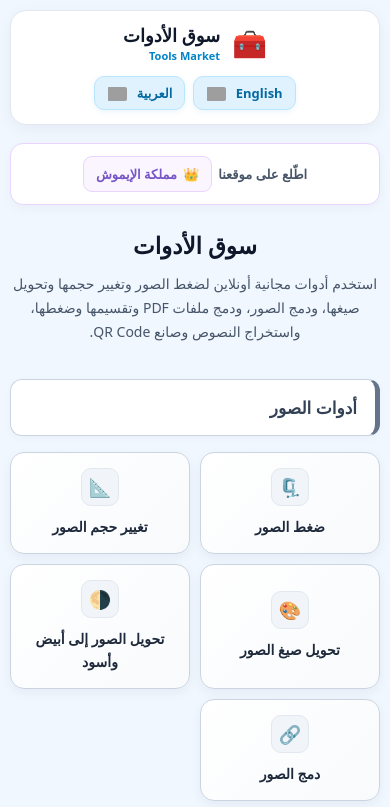
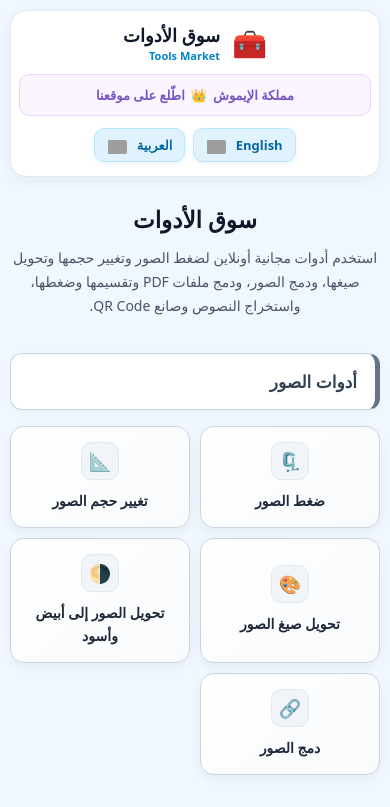
Before and after one commit to medosd6666-png/tools-market, a plain HTML site: page index.html in a window 390 px wide. Shown: the top 807 px of the page. Drawn offline with Linux system fonts and the light colour scheme; grey boxes are pictures that could not be loaded.

Commit message:
Update index.htmlإعادة رابط مملكة الإيموش إلى الهيدر مع إضافة عبارة تعريفية

```diff
--- a/index.html
+++ b/index.html
@@ -39,7 +39,7 @@ body {
 .site-header {
     width: 100%;
     max-width: 1100px;
-    margin: 0 auto 18px;
+    margin: 0 auto 24px;
     display: flex;
     flex-direction: row;
     align-items: center;
@@ -91,38 +91,22 @@ body {
     direction: ltr;
 }
 
-/* رابط مملكة الإيموش أسفل الهيدر */
-.emojiland-promo {
-    display: flex;
-    align-items: center;
-    justify-content: center;
-    flex-wrap: wrap;
-    gap: 8px;
-    margin: 0 auto 22px;
-    padding: 13px 16px;
-    background: #ffffff;
-    border: 1px solid #e9d5ff;
-    border-radius: 13px;
-    box-shadow: 0 3px 12px rgba(15, 23, 42, 0.04);
-    color: #475569;
-    font-size: 14px;
-    font-weight: 600;
-}
-
+/* رابط مملكة الإيموش */
 .emojiland-link {
     display: inline-flex;
     align-items: center;
     justify-content: center;
     gap: 6px;
-    padding: 7px 12px;
+    padding: 10px 14px;
     border: 1px solid #e9d5ff;
-    border-radius: 9px;
+    border-radius: 10px;
     background: #faf5ff;
     color: #7655c5;
     text-decoration: none;
-    font-size: 14px;
+    font-size: 13px;
     font-weight: 700;
     white-space: nowrap;
+    flex-shrink: 1;
     transition: all 0.2s ease;
 }
 
@@ -396,6 +380,13 @@ body {
         justify-content: center;
     }
 
+    .emojiland-link {
+        width: 100%;
+        max-width: 100%;
+        white-space: normal;
+        text-align: center;
+    }
+
     .language {
         width: 100%;
         justify-content: center;
@@ -405,16 +396,6 @@ body {
     .language button {
         margin: 2px;
         padding: 7px 12px;
-        font-size: 13px;
-    }
-
-    .emojiland-promo {
-        padding: 12px 8px;
-        gap: 6px;
-        font-size: 13px;
-    }
-
-    .emojiland-link {
         font-size: 13px;
     }
 
@@ -470,6 +451,16 @@ gtag('config', 'G-NZ00TSPTWC');
         </div>
     </div>
 
+    <a class="emojiland-link"
+       href="https://emojiland.pages.dev/"
+       target="_blank"
+       rel="noopener"
+       aria-label="مملكة الإيموش">
+        <span data-ar="اطّلع على موقعنا" data-en="Visit our website">اطّلع على موقعنا</span>
+        👑
+        <span data-ar="مملكة الإيموش" data-en="Emojiland">مملكة الإيموش</span>
+    </a>
+
     <div class="language">
         <button type="button" id="arabicButton">
             <img src="https://flagcdn.com/w40/sa.png" alt="علم السعودية" class="language-flag">
@@ -482,19 +473,6 @@ gtag('config', 'G-NZ00TSPTWC');
         </button>
     </div>
 </header>
-
-<!-- رابط مملكة الإيموش أسفل الهيدر -->
-<div class="emojiland-promo">
-    <span data-ar="اطّلع على موقعنا" data-en="Visit our website">اطّلع على موقعنا</span>
-
-    <a class="emojiland-link"
-       href="https://emojiland.pages.dev/"
-       target="_blank"
-       rel="noopener"
-       aria-label="مملكة الإيموش">
-        👑 <span data-ar="مملكة الإيموش" data-en="Emojiland">مملكة الإيموش</span>
-    </a>
-</div>
 
 <div class="site-intro">
     <h1 data-ar="سوق الأدوات" data-en="Tools Market">سوق الأدوات</h1>
```
